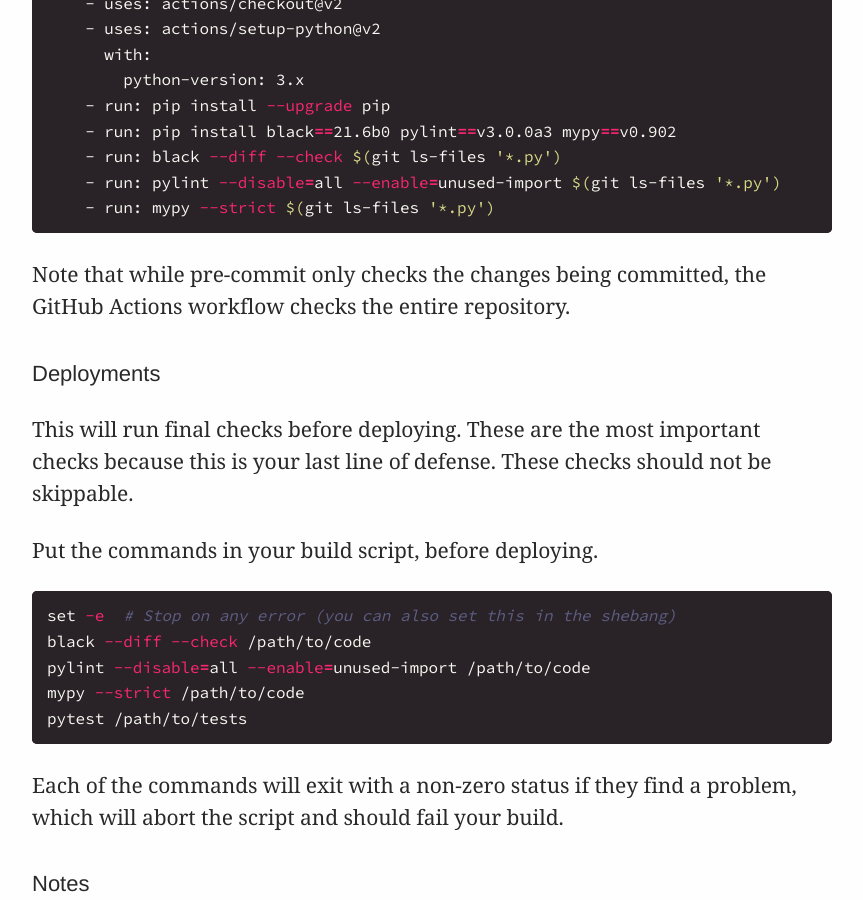
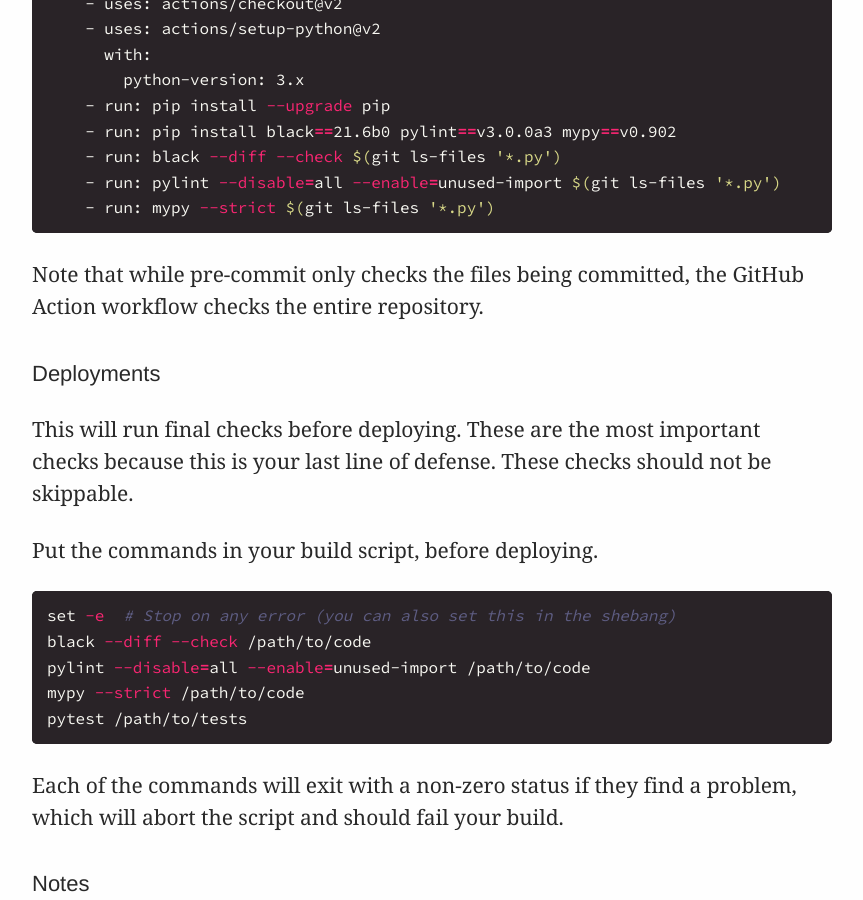
Before and after one commit to explodinglabs/explodinglabs.github.io, a Jekyll site: the page built from docs/_posts/python/2021-07-01-checks.markdown, in a window 1280 px wide and 900 px high, scrolled down 2270 px. Shown: the whole window, without its empty margins (208-1071 px from the left). Built offline with Jekyll 4.4.1, drawn with Linux system fonts in a browser that asks for light colours.

Commit message:
Update 2021-07-01-checks.markdown

````diff
--- a/docs/_posts/python/2021-07-01-checks.markdown
+++ b/docs/_posts/python/2021-07-01-checks.markdown
@@ -95,8 +95,8 @@ jobs:
     - run: mypy --strict $(git ls-files '*.py')
 ```
 
-Note that while pre-commit only checks the changes being committed,
-the GitHub Actions workflow checks the entire repository.
+Note that while pre-commit only checks the files being committed,
+the GitHub Action workflow checks the entire repository.
 
 ## Deployments
 
````
